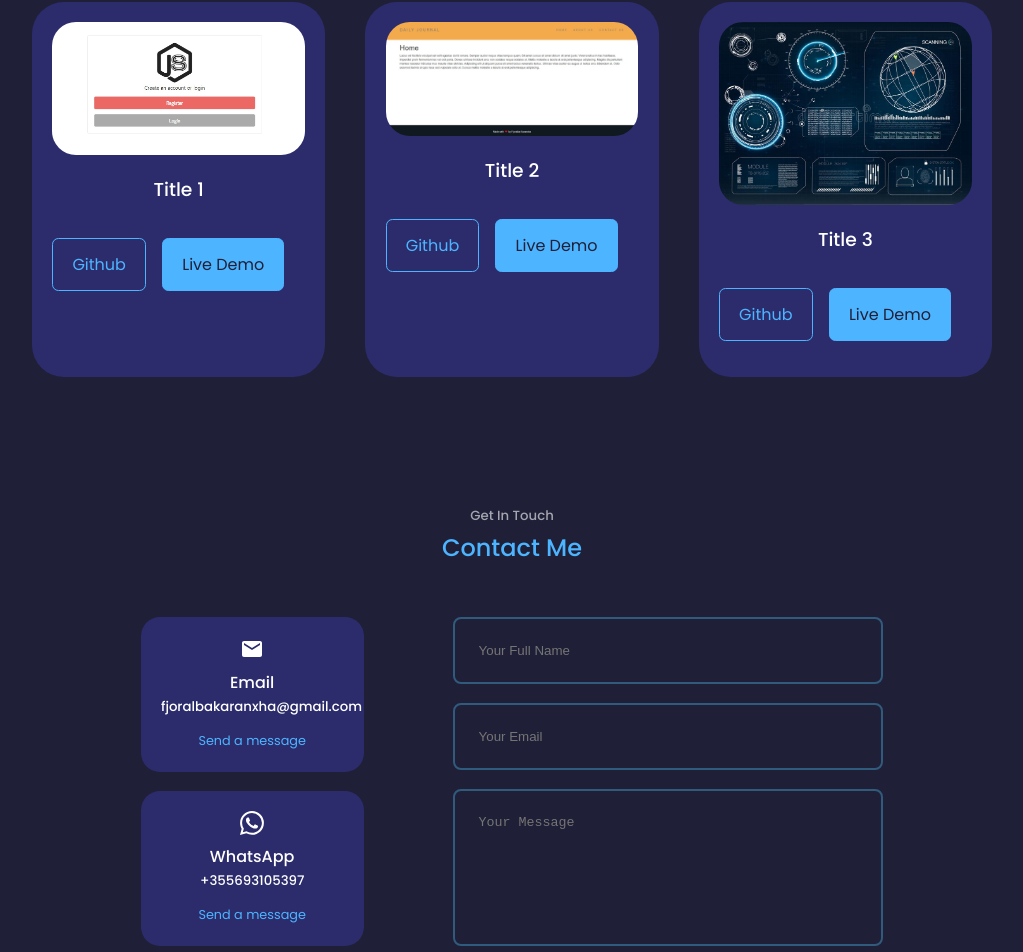
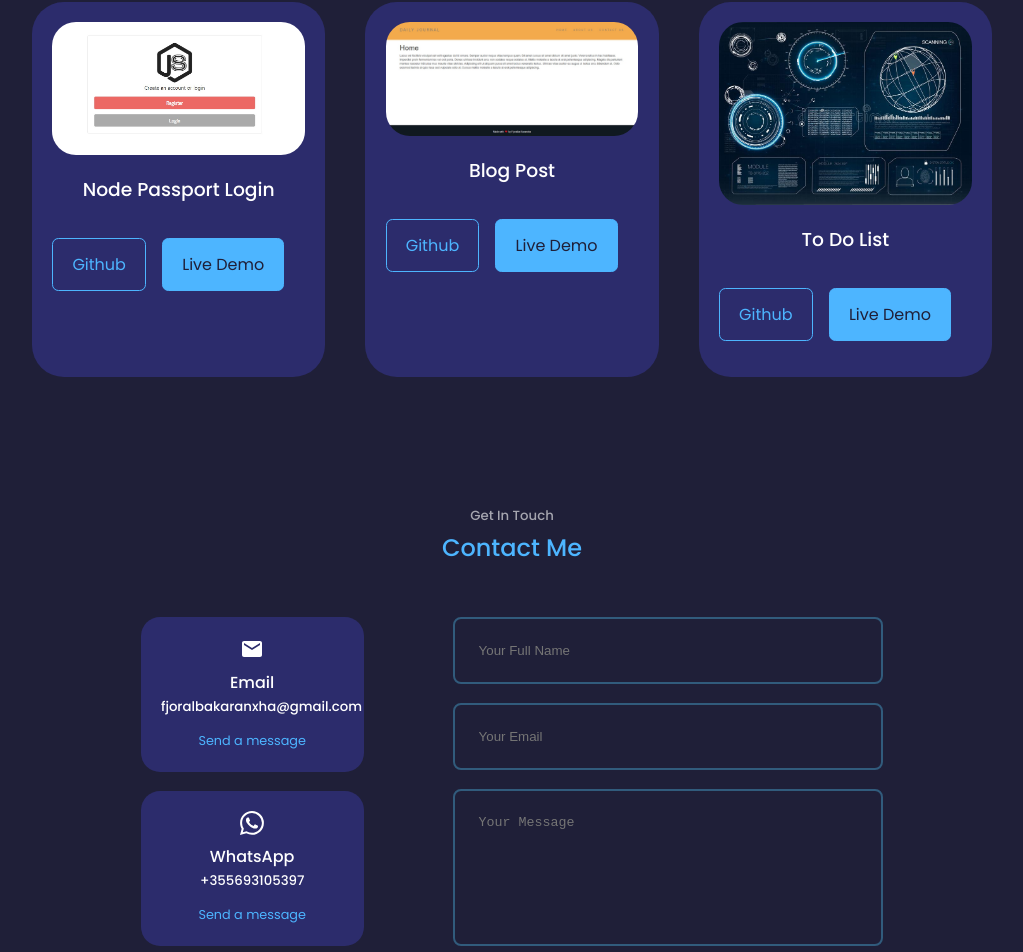
Before and after one commit to fjoralbakaranxha/react-portfolio, a React (Create React App) app: page / in a window 1280 px wide. Shown: the part 2912-3864 px from the top of the page, without its empty margins (128-1151 px from the left). Built offline with nearby package versions, Linux system fonts and the light colour scheme.

Commit message:
Add files via upload

```diff
--- a/src/components/portfolio/Portfolio.jsx
+++ b/src/components/portfolio/Portfolio.jsx
@@ -1,32 +1,32 @@
 import React from 'react'
 import "./portfolio.css";
-import p2 from "../../assets/p2.jpg";
-import p3 from "../../assets/p3.jpg";
 import w1 from "../../assets/w1.jpeg";
 import w2 from "../../assets/w2.jpeg";
+import p3 from "../../assets/p3.jpg";
+
 
 
 const data = [
   {
     id: 1,
     image: w1,
-    title: "Title 1",
-    github:"https://github.com/",
-    demo: "https://dribbble.com/"
+    title: "Node Passport Login",
+    github:"https://github.com/fjoralbakaranxha/node_passport_login",
+    demo: "https://node-passport-fjori.herokuapp.com/"
   },
   {
     id: 2,
     image: w2,
-    title: "Title 2",
-    github:"https://github.com/",
-    demo: "https://dribbble.com/"
+    title: "Blog Post",
+    github:"https://github.com/fjoralbakaranxha/blog",
+    demo: "https://blogpost-f.herokuapp.com/"
   },
   {
     id: 3,
     image: p3,
-    title: "Title 3",
-    github:"https://github.com/",
-    demo: "https://dribbble.com/"
+    title: "To Do List ",
+    github:"https://github.com/fjoralbakaranxha/todolist-v1",
+    demo: ""
   }
 ]
 
```
